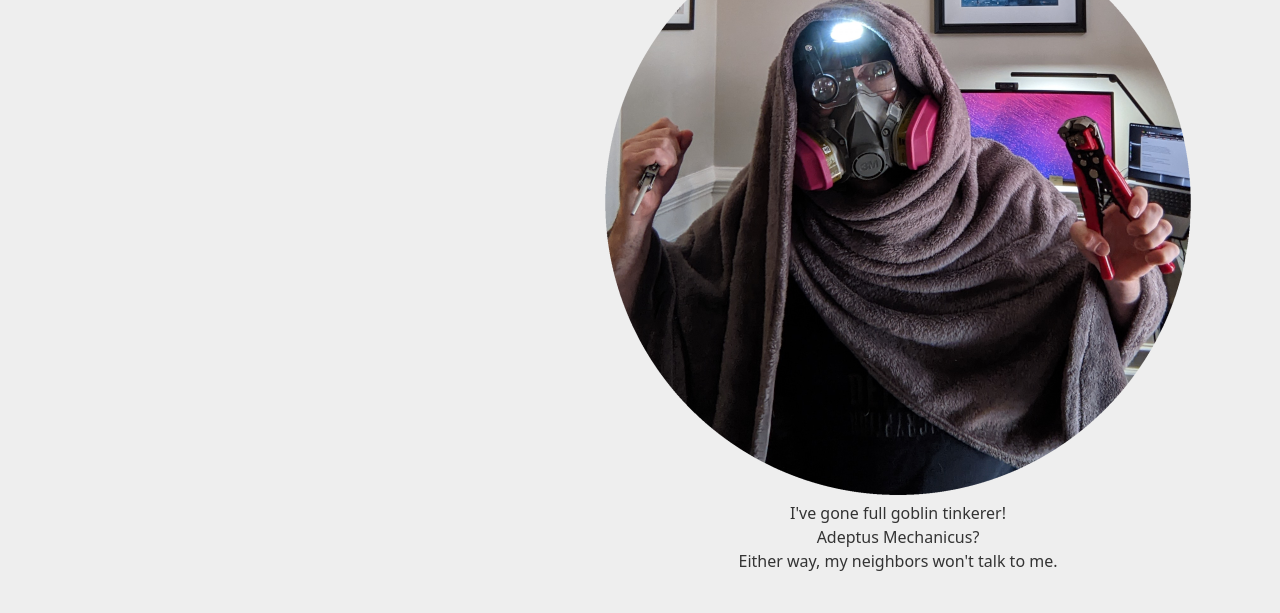
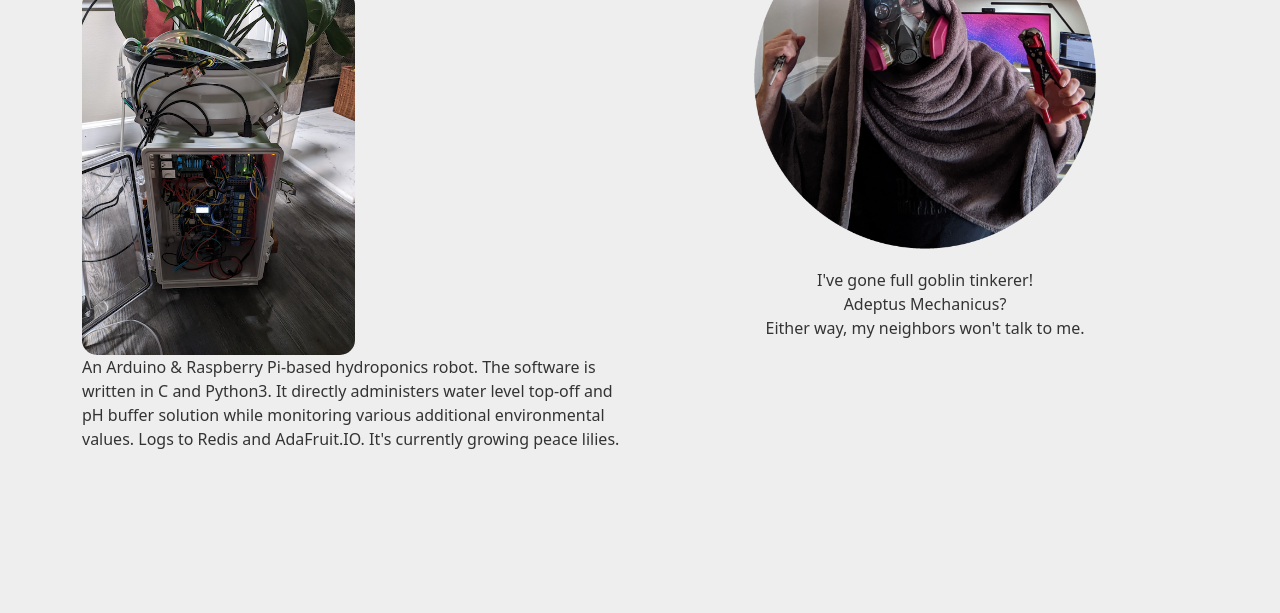
Before and after one commit to chriscummings/chriscummings.github.io, a plain HTML site: page docs/projects/index.html in a window 1280 px wide. Shown: the part 187-800 px from the top of the page. Drawn offline with Linux system fonts and the light colour scheme.

Commit message:
project update

```diff
--- a/docs/projects/index.html
+++ b/docs/projects/index.html
@@ -19,13 +19,21 @@
 		</div>
 		<div class="row">
 			<div class="col">
-				Nonsense I've built.
+				<p>Nonsense I've built.</p>
+
+
+				<h2><a href="https://github.com/chriscummings/demeter">Demeter</a></h2>
+				<img src="demeter.png" style="width: 50%;">
+				<p>An Arduino & Raspberry Pi-based hydroponics robot.
+					The software is written in C and Python3. It directly administers water
+					level top-off and pH buffer solution while monitoring various additional
+					environmental values. Logs to Redis and AdaFruit.IO. It's currently growing peace lilies.</p>
 			</div>
 			<div class="col" style="text-align: center;">
-				<img src="../assets/images/gobo-me.png"><br/>
-				I've gone full goblin tinkerer!<br/>
+				<img src="../assets/images/gobo-me.png" style="width: 350px;">
+				<p></p>I've gone full goblin tinkerer!<br/>
 				Adeptus Mechanicus?<br/>
-				Either way, my neighbors won't talk to me.
+				Either way, my neighbors won't talk to me.</p>
 			</div>
 		</div>
 	</div>
```
Also changed, not shown: docs/index.html (+2 -2 lines), docs/projects/demeter.png (added).
